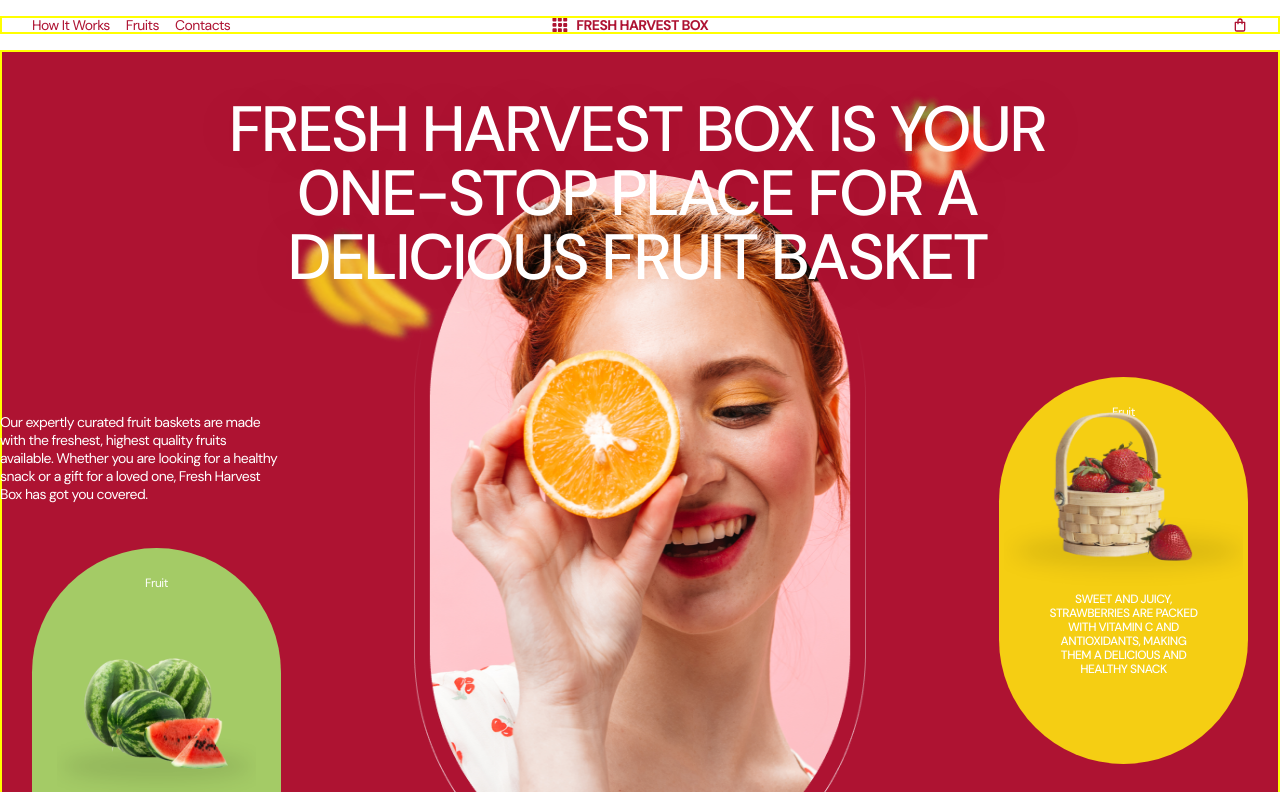
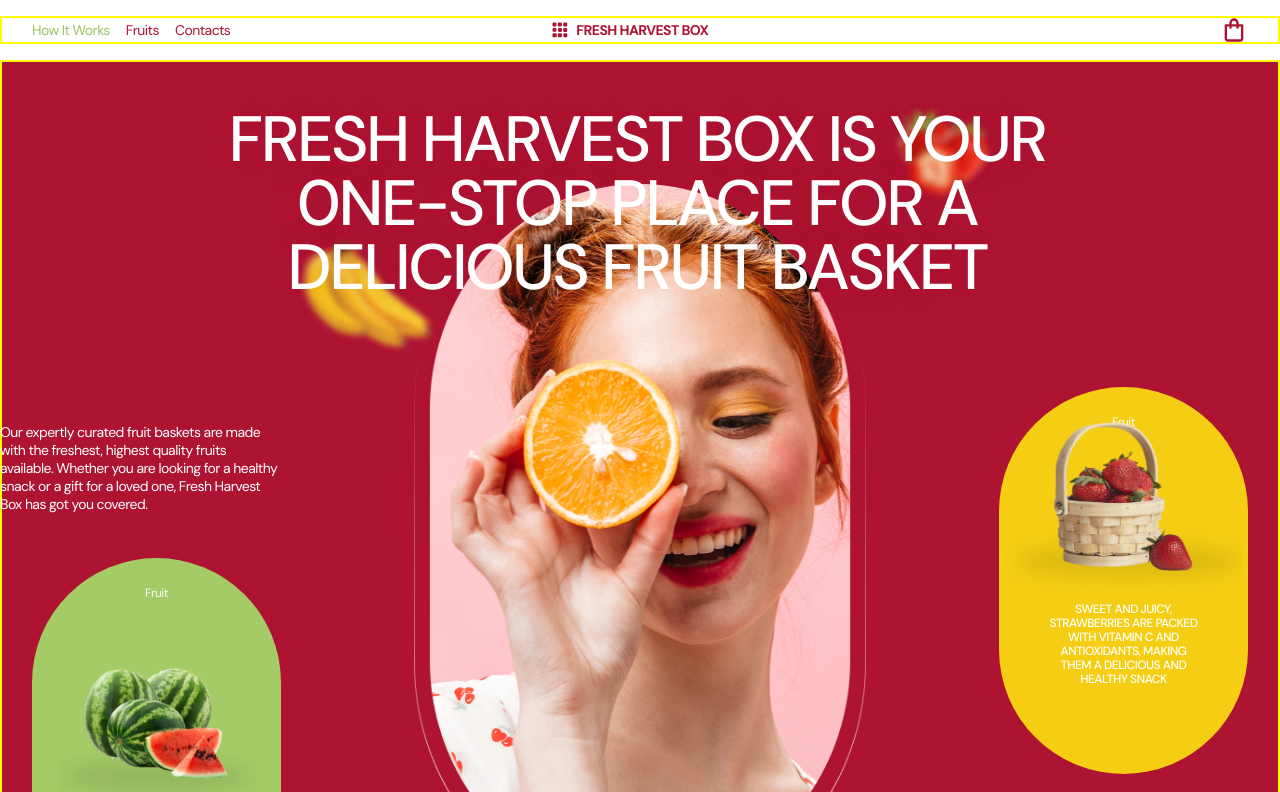
Before and after one commit to dariadrozd2023/21-group-project, a website built with Vite: page src/index.html in a window 1280 px wide. In both pictures the pointer is over the link 70 px from the left and 25 px from the top of the page. Shown: the top 792 px of the page. Built offline with nearby package versions, Linux system fonts and the light colour scheme.

Commit message:
bugfix-1

```diff
--- a/src/css/header.css
+++ b/src/css/header.css
@@ -1,12 +1,3 @@
-/* іконка кошика та іконка для відкриття/закриття моб меню то дві різні кнопки
-(бо різний функціонал абсолютно: кнопка з кошиком переміщає на секцію fruits (або робить шось інше),
-а кнопка з моб меню власне відкриває моб меню на мобілці)
-
-кнопка з іконкою кошика видна коли десктоп та планшет (кнопка для меню - display: none)
-кнопка з іконкою меню видна, коли мобілка (кнопка для кошика - display: none)
-
-кнопка для меню має мати дві іконки (іконка для відкриття меню та закриття меню) */
-
 .header {
   padding-top: 16px;
   padding-bottom: 16px;
@@ -17,7 +8,6 @@
 .header-containet{
   display: flex;
   align-items: center;
-  /* justify-content: space-between; */
 }
 
 .header-nav{
@@ -41,6 +31,11 @@
 
   line-height: 1.29;
   letter-spacing: -0.04em;
+}
+
+.header-link-nav:hover,
+.header-link-nav:focus{
+  color: var(--active-fill);
 }
 
 .header-logo{
@@ -96,6 +91,12 @@
   }
 }
 
+.basket-button:hover .header-basket-icon{
+  background-color: rgba(174, 19, 50, 0.1);
+  border: 1px solid #AE1332;
+  border-radius: 10px;
+}
+
 
 
 
--- a/src/partials/header.html
+++ b/src/partials/header.html
@@ -15,7 +15,7 @@
     </a>
     <div class="header-btn-wrapper">
       <button class="basket-button header-button js-open-modal" data-modal="1">
-        <svg class="header-basket-icon" width="16" height="16">
+        <svg class="header-basket-icon" width="28" height="28">
           <use href="./img/icons/icons.svg#icon-header-packet"></use>
         </svg>
       </button>
```
Also changed, not shown: src/img/icons/header/header-packet-28.svg (added).
